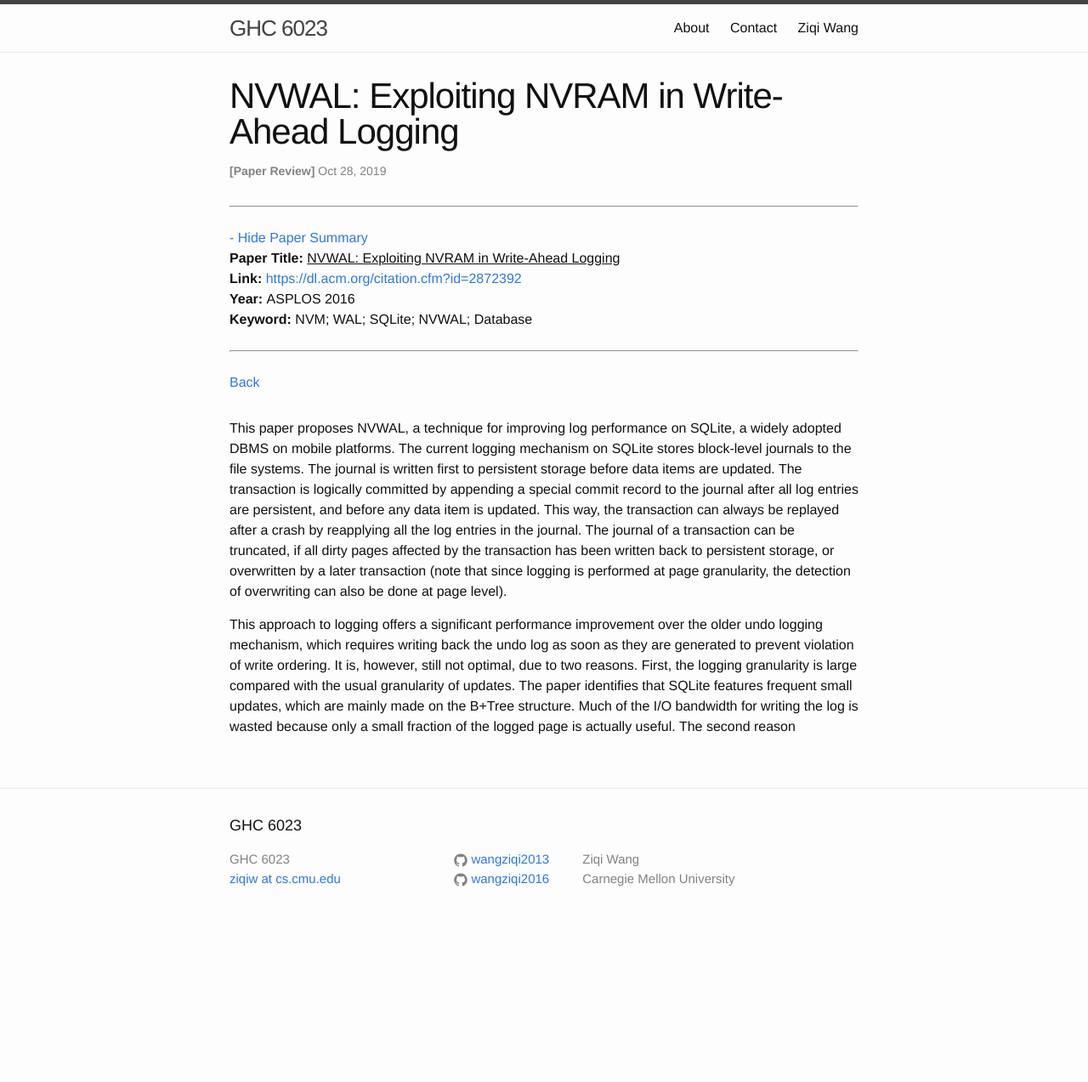
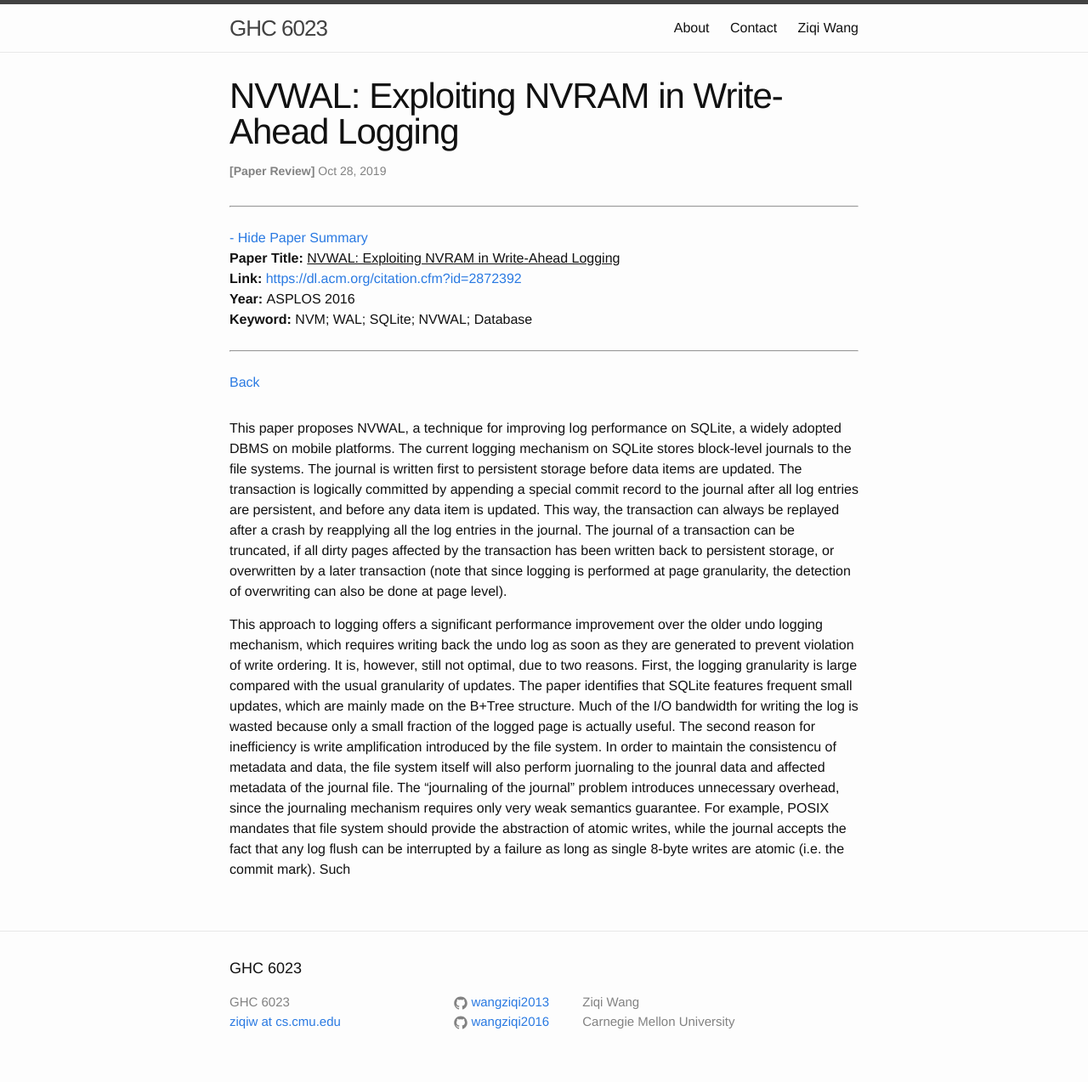
Before and after one commit to wangziqi2013/wangziqi2013.github.io, a Jekyll site: the page built from _posts/2019-10-28-nvwal.markdown, in a window 1280 px wide. Shown: the whole page at 85% size. Built offline with Jekyll 4.4.1, drawn with Linux system fonts in a browser that asks for light colours; before the commit the page ends 1105 px from its top, so only the background shows below that.

Commit message:
Working on second reason

```diff
--- a/_posts/2019-10-28-nvwal.markdown
+++ b/_posts/2019-10-28-nvwal.markdown
@@ -27,4 +27,9 @@ requires writing back the undo log as soon as they are generated to prevent viol
 still not optimal, due to two reasons. First, the logging granularity is large compared with the usual granularity of
 updates. The paper identifies that SQLite features frequent small updates, which are mainly made on the B+Tree structure.
 Much of the I/O bandwidth for writing the log is wasted because only a small fraction of the logged page is actually useful.
-The second reason
+The second reason for inefficiency is write amplification introduced by the file system. In order to maintain the consistencu
+of metadata and data, the file system itself will also perform juornaling to the jounral data and affected metadata of the
+journal file. The "journaling of the journal" problem introduces unnecessary overhead, since the journaling mechanism
+requires only very weak semantics guarantee. For example, POSIX mandates that file system should provide the abstraction
+of atomic writes, while the journal accepts the fact that any log flush can be interrupted by a failure as long as single
+8-byte writes are atomic (i.e. the commit mark). Such
```
